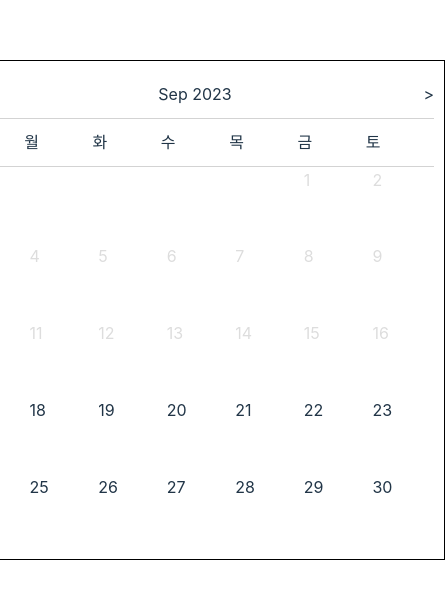
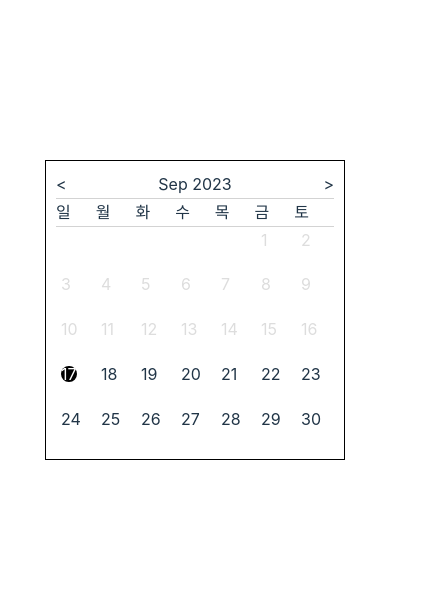
Before and after one commit to JW-Choi-4631/calendar-test, a React (Vite) app: page / in a window 390 px wide. Shown: the part 112-710 px from the top of the page, 445 px wide, since content can reach past the window. Built offline with nearby package versions, Linux system fonts and the light colour scheme.

Commit message:
design: 모바일 확인을 위한 달력 크기 변경

```diff
--- a/src/App.css
+++ b/src/App.css
@@ -8,8 +8,8 @@ main {
 }
 
 #calendar {
-  width: 500px;
-  height: 500px;
+  width: 300px;
+  height: 300px;
   border: 1px solid black;
   padding: 10px;
 }
```
